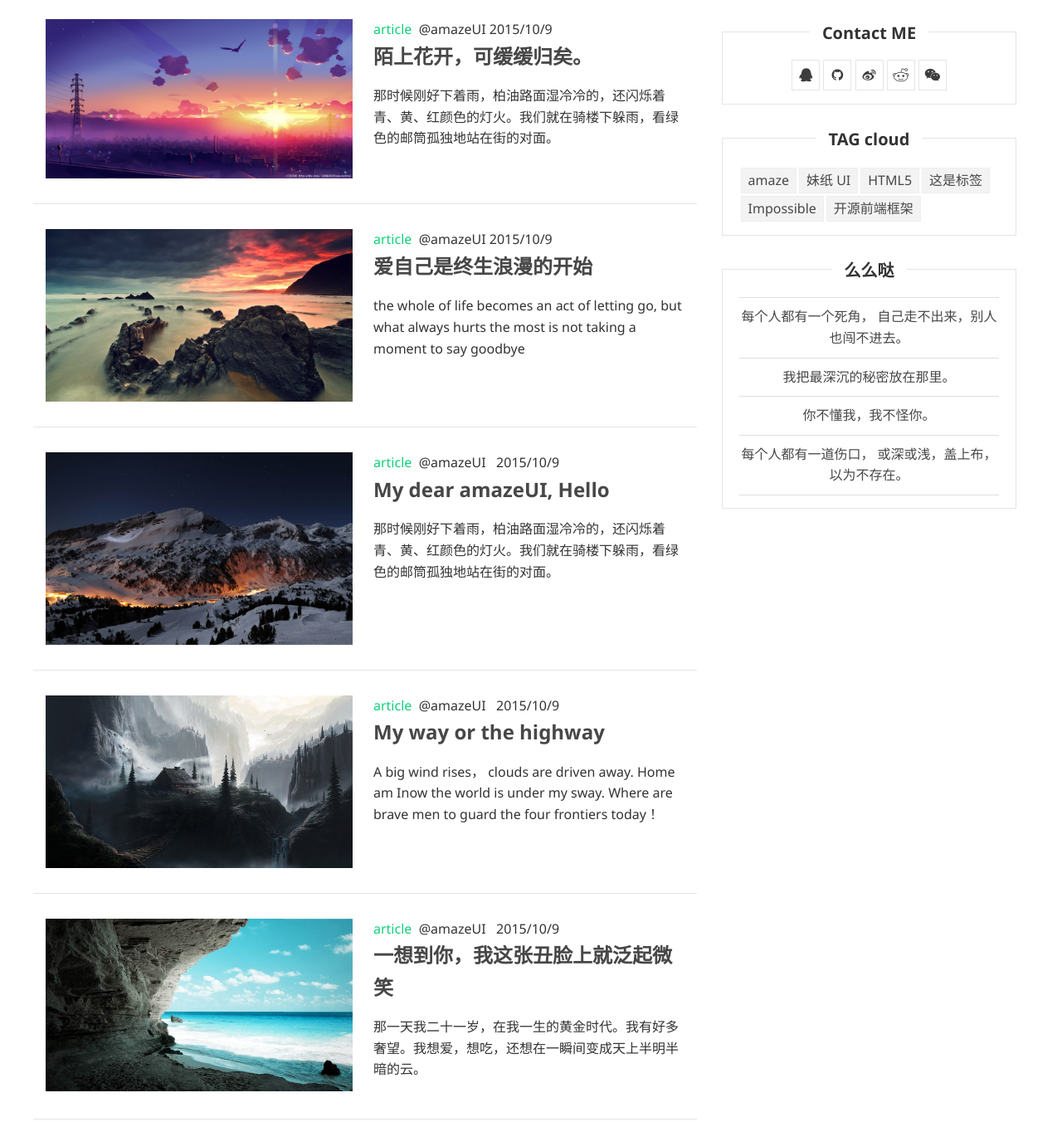
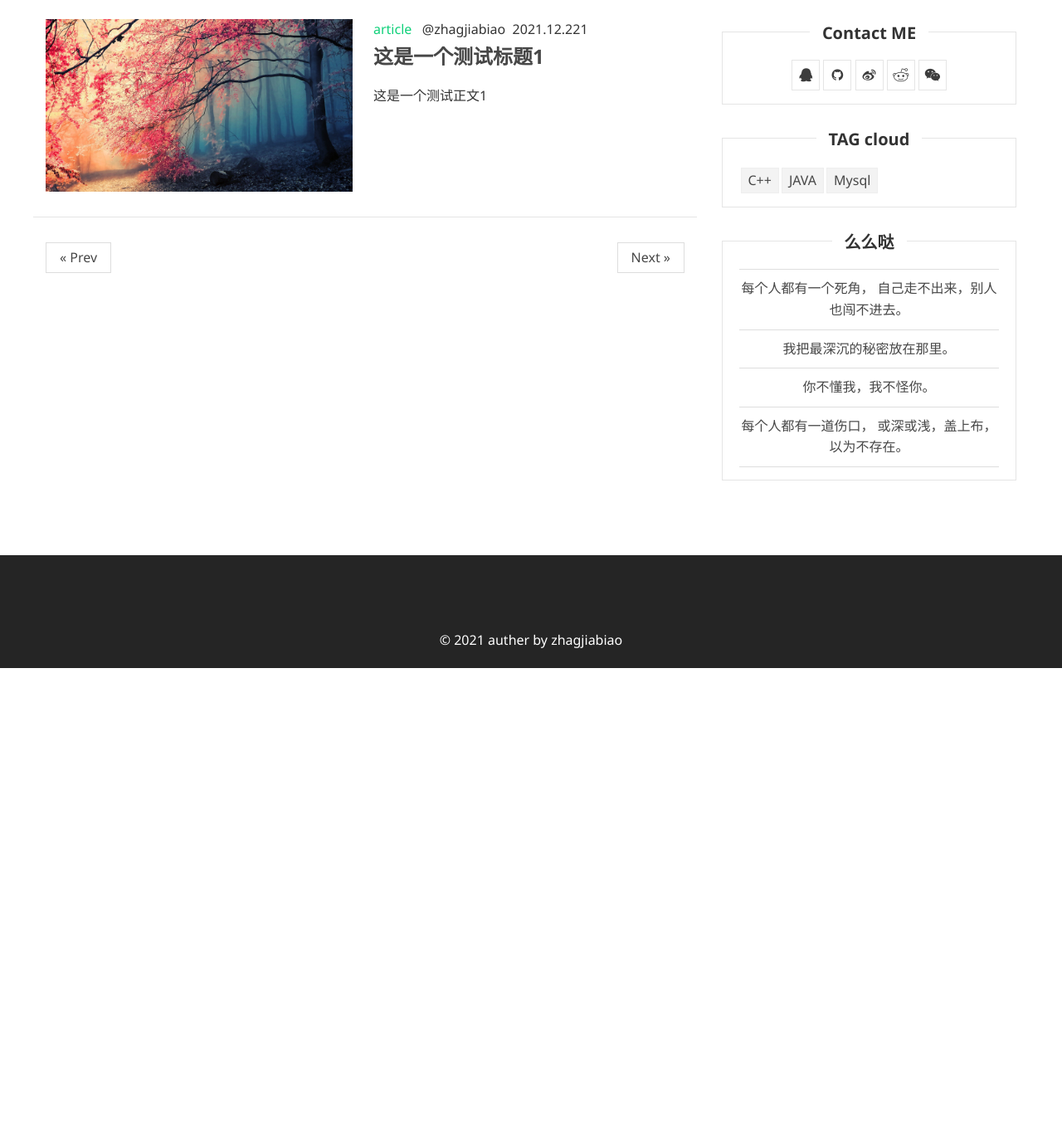
Before and after one commit to Jacob1048596/project, a plain HTML site: page BLOG/http/www/index.html in a window 1280 px wide. Shown: the part 1449-2801 px from the top of the page at 83% size. After the commit the page ends 2254 px from the top, so only its background shows below. Drawn offline with nearby package versions, Linux system fonts and the light colour scheme.

Commit message:
blog update

```diff
--- a/BLOG/http/www/index.html
+++ b/BLOG/http/www/index.html
@@ -21,7 +21,7 @@
   <link rel="stylesheet" href="assets/css/amazeui.min.css">
   <link rel="stylesheet" href="assets/css/app.css">
 </head>
-
+<script src="https:/cdn.jsdelivr.net/npm/vue/dist/vue.js"></script>
 <body id="blog">
 
 <header class="am-g am-g-fixed blog-fixed blog-text-center blog-header">
@@ -120,7 +120,7 @@
     </div>
 </div>
 <!-- banner end -->
-
+<div id="app">
 <!-- content srart -->
 <div class="am-g am-g-fixed blog-fixed">
     <div class="am-u-md-8 am-u-sm-12">
@@ -131,100 +131,24 @@
             </div>
             <div class="am-u-lg-6 am-u-md-12 am-u-sm-12 blog-entry-text">
                 <span><a href="" class="blog-color">article &nbsp;</a></span>
-                <span> @amazeUI &nbsp;</span>
-                <span>2015/10/9</span>
+                <span> @qinsheng2580 &nbsp;</span>
+                <span>2021\12\22</span>
                 <h1><a href="">来生愿生二次元</a></h1>
                 <p>呐呐呐，我们一直在坚持着，不是为了改变这个世界，而是希望不被这个世界所改变，对吧！
                 </p>
                 <p><a href="" class="blog-continue">continue reading</a></p>
             </div>
         </article>
-
-        <article class="am-g blog-entry-article">
+        <article class="am-g blog-entry-article" v-for="blog in blog_list">
             <div class="am-u-lg-6 am-u-md-12 am-u-sm-12 blog-entry-img">
-                <img src="assets/i/f6.jpg" alt="" class="am-u-sm-12">
+                <img src="assets/i/f10.jpg" alt="" class="am-u-sm-12">
             </div>
             <div class="am-u-lg-6 am-u-md-12 am-u-sm-12 blog-entry-text">
-                <span><a href="" class="blog-color">article&nbsp;</a></span>
-                <span>@amazeUI &nbsp;</span>
-                <span>2015/10/9</span>
-                <h1><a href="">世间所有的相遇，都是久别重逢。</a></h1>
-                <p>你可以选择在原处不停地跟周遭不解的人解释你为何这么做，让他们理解你，你可以选择什么都不讲，自顾自往前走。
-                </p>
-                <p><a href="" class="blog-continue">continue</a></p>
-            </div>
-        </article>
-
-        <article class="am-g blog-entry-article">
-            <div class="am-u-lg-6 am-u-md-12 am-u-sm-12 blog-entry-img">
-                <img src="assets/i/f12.jpg" alt="" class="am-u-sm-12">
-            </div>
-            <div class="am-u-lg-6 am-u-md-12 am-u-sm-12 blog-entry-text">
-                <span><a href="" class="blog-color">article&nbsp;</a></span>
-                <span>@amazeUI</span>
-                <span>2015/10/9</span>
-                <h1><a href="">陌上花开，可缓缓归矣。</a></h1>
-                <p>那时候刚好下着雨，柏油路面湿冷冷的，还闪烁着青、黄、红颜色的灯火。我们就在骑楼下躲雨，看绿色的邮筒孤独地站在街的对面。
-                </p>
-                <p><a href="" class="blog-continue">continue</a></p>
-            </div>
-        </article>
-
-        <article class="am-g blog-entry-article">
-            <div class="am-u-lg-6 am-u-md-12 am-u-sm-12 blog-entry-img">
-                <img src="assets/i/f22.jpg" alt="" class="am-u-sm-12">
-            </div>
-            <div class="am-u-lg-6 am-u-md-12 am-u-sm-12 blog-entry-text">
-                <span><a href="" class="blog-color">article&nbsp;</a></span>
-                <span>@amazeUI</span>
-                <span>2015/10/9</span>
-                <h1><a href="">爱自己是终生浪漫的开始</a></h1>
-                <p>the whole of life becomes an act of letting go, but what always hurts the most is not taking a moment to say goodbye
-                </p>
-                <p><a href="" class="blog-continue">continue</a></p>
-            </div>
-        </article>
-
-        <article class="am-g blog-entry-article">
-            <div class="am-u-lg-6 am-u-md-12 am-u-sm-12 blog-entry-img">
-                <img src="assets/i/f18.jpg" alt="" class="am-u-sm-12">
-            </div>
-            <div class="am-u-lg-6 am-u-md-12 am-u-sm-12 blog-entry-text">
-                <span><a href="" class="blog-color">article&nbsp;</a></span>
-                <span> @amazeUI &nbsp;</span>
-                <span>2015/10/9</span>
-                <h1><a href="">My dear amazeUI, Hello </a></h1>
-                <p>那时候刚好下着雨，柏油路面湿冷冷的，还闪烁着青、黄、红颜色的灯火。我们就在骑楼下躲雨，看绿色的邮筒孤独地站在街的对面。
-                </p>
-                <p><a href="" class="blog-continue">continue reading</a></p>
-            </div>
-        </article>
-
-        <article class="am-g blog-entry-article">
-            <div class="am-u-lg-6 am-u-md-12 am-u-sm-12 blog-entry-img">
-                <img src="assets/i/f20.jpg" alt="" class="am-u-sm-12">
-            </div>
-            <div class="am-u-lg-6 am-u-md-12 am-u-sm-12 blog-entry-text">
-                <span><a href="" class="blog-color">article&nbsp;</a></span>
-                <span> @amazeUI &nbsp;</span>
-                <span>2015/10/9</span>
-                <h1><a href="">My way or the highway</a></h1>
-                <p>A big wind rises， clouds are driven away. Home am Inow the world is under my sway. Where are brave men to guard the four frontiers today！
-                </p>
-                <p><a href="" class="blog-continue">continue reading</a></p>
-            </div>
-        </article>
-
-         <article class="am-g blog-entry-article">
-            <div class="am-u-lg-6 am-u-md-12 am-u-sm-12 blog-entry-img">
-                <img src="assets/i/f19.jpg" alt="" class="am-u-sm-12">
-            </div>
-            <div class="am-u-lg-6 am-u-md-12 am-u-sm-12 blog-entry-text">
-                <span><a href="" class="blog-color">article&nbsp;</a></span>
-                <span> @amazeUI &nbsp;</span>
-                <span>2015/10/9</span>
-                <h1><a href="">一想到你，我这张丑脸上就泛起微笑</a></h1>
-                <p>那一天我二十一岁，在我一生的黄金时代。我有好多奢望。我想爱，想吃，还想在一瞬间变成天上半明半暗的云。
+                <span><a href="" class="blog-color">article &nbsp;</a></span>
+                <span> @{{author}}&nbsp;</span>
+                <span>{{blog.ctime}}</span>
+                <h1><a href="">{{blog.title}}</a></h1>
+                <p>{{blog.content}}
                 </p>
                 <p><a href="" class="blog-continue">continue reading</a></p>
             </div>
@@ -241,9 +165,8 @@
             <h2 class="blog-text-center blog-title"><span>About ME</span></h2>
             <img src="assets/i/f14.jpg" alt="about me" class="blog-entry-img" >
             <p>秦生</p>
-            <p>
-        我是妹子UI，中国首个开源 HTML5 跨屏前端框架
-        </p><p>我不想成为一个庸俗的人。十年百年后，当我们死去，质疑我们的人同样死去，后人看到的是裹足不前、原地打转的你，还是一直奔跑、走到远方的我？</p>
+            <p>我是妹子UI，中国首个开源 HTML5 跨屏前端框架</p>
+            <p>我不想成为一个庸俗的人。十年百年后，当我们死去，质疑我们的人同样死去，后人看到的是裹足不前、原地打转的你，还是一直奔跑、走到远方的我？</p>
         </div>
         <div class="blog-sidebar-widget blog-bor">
             <h2 class="blog-text-center blog-title"><span>Contact ME</span></h2>
@@ -258,12 +181,13 @@
         <div class="blog-clear-margin blog-sidebar-widget blog-bor am-g ">
             <h2 class="blog-title"><span>TAG cloud</span></h2>
             <div class="am-u-sm-12 blog-clear-padding">
-            <a href="" class="blog-tag">amaze</a>
+            <!-- <a href="" class="blog-tag">amaze</a>
             <a href="" class="blog-tag">妹纸 UI</a>
             <a href="" class="blog-tag">HTML5</a>
             <a href="" class="blog-tag">这是标签</a>
             <a href="" class="blog-tag">Impossible</a>
-            <a href="" class="blog-tag">开源前端框架</a>
+            <a href="" class="blog-tag">开源前端框架</a> -->
+            <a href="#" class="blog-tag" v-for="tag in tag_list">{{tag.name}}</a>
             </div>
         </div>
         <div class="blog-sidebar-widget blog-bor">
@@ -283,7 +207,7 @@
 
   <footer class="blog-footer">
     <div class="am-g am-g-fixed blog-fixed am-u-sm-centered blog-footer-padding">
-        <div class="am-u-sm-12 am-u-md-4- am-u-lg-4">
+        <!-- <div class="am-u-sm-12 am-u-md-4- am-u-lg-4">
             <h3>模板简介</h3>
             <p class="am-text-sm">这是一个使用amazeUI做的简单的前端模板。<br> 博客/ 资讯类 前端模板 <br> 支持响应式，多种布局，包括主页、文章页、媒体页、分类页等<br>嗯嗯嗯，不知道说啥了。外面的世界真精彩<br><br>
             Amaze UI 使用 MIT 许可证发布，用户可以自由使用、复制、修改、合并、出版发行、散布、再授权及贩售 Amaze UI 及其副本。</p>
@@ -299,8 +223,8 @@
             </p>
             <h3>Credits</h3>
             <p>我们追求卓越，然时间、经验、能力有限。Amaze UI 有很多不足的地方，希望大家包容、不吝赐教，给我们提意见、建议。感谢你们！</p>
-        </div>
-        <div class="am-u-sm-12 am-u-md-4- am-u-lg-4">
+        </div> -->
+        <!-- <div class="am-u-sm-12 am-u-md-4- am-u-lg-4">
               <h1>我们站在巨人的肩膀上</h1>
              <h3>Heroes</h3>
             <p>
@@ -312,13 +236,31 @@
                     <li>...</li>
                 </ul>
             </p>
-        </div>
+        </div> -->
     </div>
-    <div class="blog-text-center">© 2015 AllMobilize, Inc. Licensed under MIT license. Made with love By LWXYFER</div>
+    <div class="blog-text-center">© 2021 auther by {{author}} </div>
   </footer>
+</body>
 
-
-
+</div>
+<script>
+    var app=new Vue({
+        el:'#app',
+        data:{
+            message:'hello',
+            author:'zhagjiabiao',
+            tag_list:[
+                {id:1,name:"C++"},
+                {id:2,name:"JAVA"},
+                {id:4,name:"Mysql"}
+            ],
+            blog_list:[
+                {id:1,tag_id:2,title:"这是一个测试标题",content:"这是一个测试正文",ctime:"2021.12.22"},
+                {id:2,tag_id:3,title:"这是一个测试标题1",content:"这是一个测试正文1",ctime:"2021.12.221"},
+            ]
+        }
+    })
+</script>
 
 
 <!--[if (gte IE 9)|!(IE)]><!-->
@@ -330,5 +272,6 @@
 <script src="assets/js/amazeui.ie8polyfill.min.js"></script>
 <![endif]-->
 <script src="assets/js/amazeui.min.js"></script>
+<script src="https:/cdn.jsdelivr.net/npm/vue/dist/vue.js"></script>
 </body>
 </html>
```
